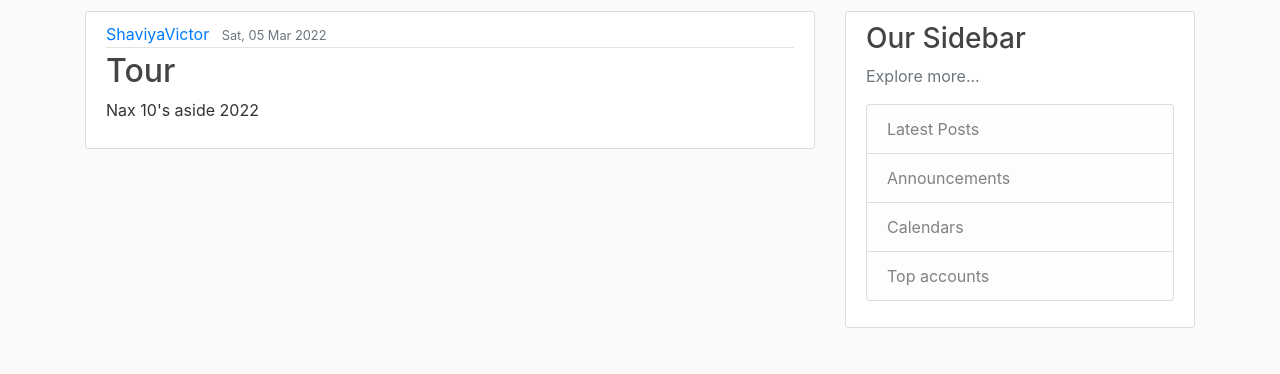
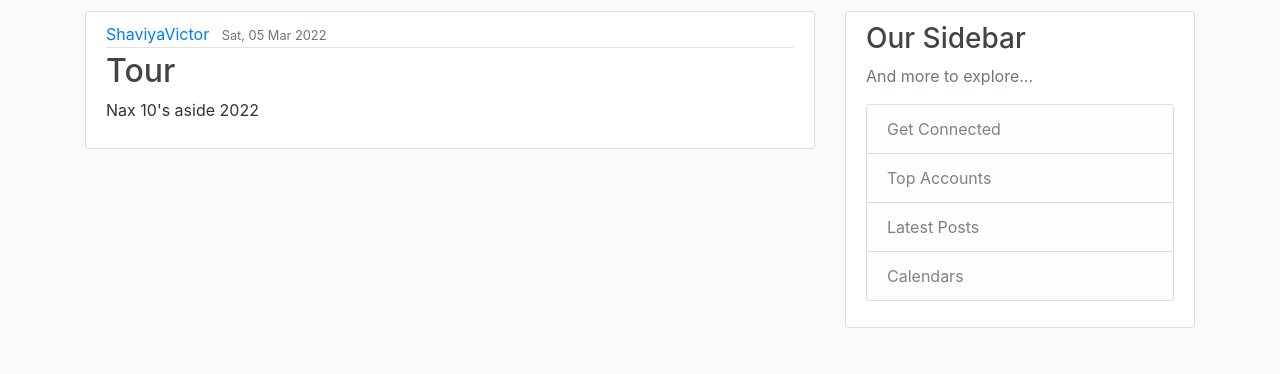
Before and after one commit to ShaviyaVictor/instagram_lite, a Django app: page / in a window 1280 px wide. Shown: the part 69-443 px from the top of the page. Run offline with Django 4.2, Linux system fonts and the light colour scheme; a user stored in the database is signed in; data comes from the database, SQL or seed files in the repository; both versions use the stored data as it was after the commit; some libraries are stand-ins or nearby versions.

Commit message:
Update the Sidebar

```diff
--- a/blog/templates/blog/base.html
+++ b/blog/templates/blog/base.html
@@ -109,12 +109,12 @@
         <div class="col-md-4">
           <div class="content-section">
             <h3>Our Sidebar</h3>
-            <p class='text-muted'>Explore more...
+            <p class='text-muted'>And more to explore...
               <ul class="list-group">
+                <li class="list-group-item list-group-item-light">Get Connected</li>
+                <li class="list-group-item list-group-item-light">Top Accounts</li>
                 <li class="list-group-item list-group-item-light">Latest Posts</li>
-                <li class="list-group-item list-group-item-light">Announcements</li>
                 <li class="list-group-item list-group-item-light">Calendars</li>
-                <li class="list-group-item list-group-item-light">Top accounts</li>
               </ul>
             </p>
           </div>
```
Also changed, not shown: db.sqlite3.
